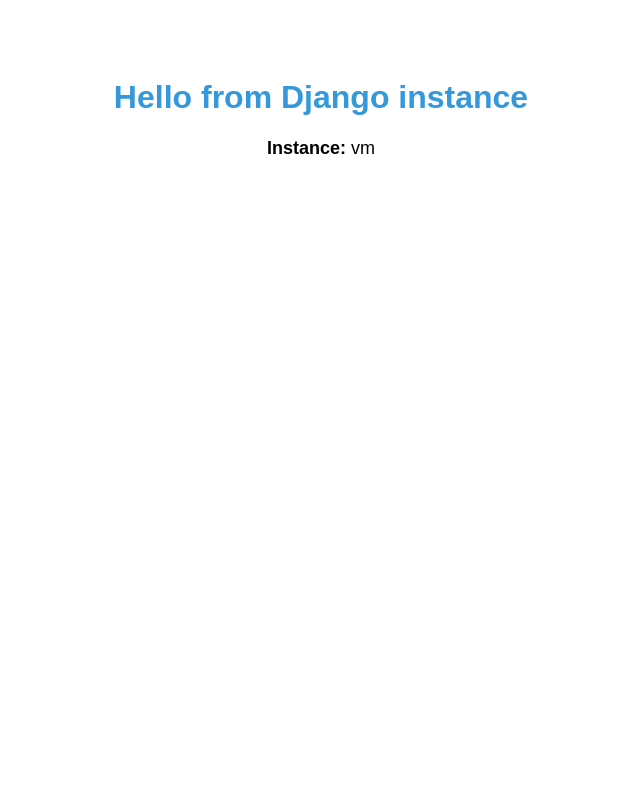
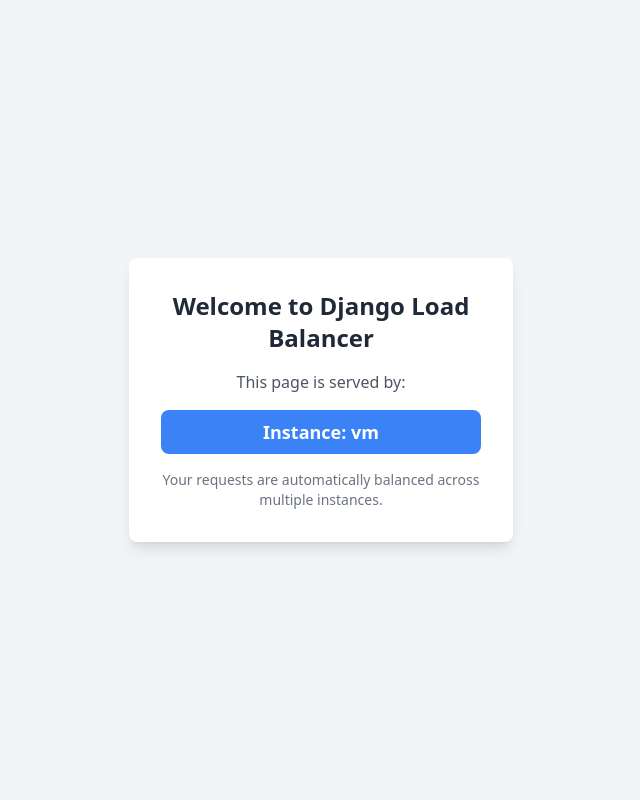
Before and after one commit to hamzaaityoussef/django-load-balancing-v1, a Django app: page / in a window 1280 px wide. Shown: the whole page, without its empty margins (319-959 px from the left). Run offline with Django 5.2, Linux system fonts and the light colour scheme; some libraries are stand-ins or nearby versions.

Commit message:
update home and readme

```diff
--- a/application/templates/home.html
+++ b/application/templates/home.html
@@ -3,15 +3,19 @@
 <head>
     <meta charset="UTF-8">
     <meta name="viewport" content="width=device-width, initial-scale=1.0">
-    <title>Django Load Balancer</title>
-    <style>
-        body { text-align: center; font-family: Arial, sans-serif; padding: 50px; }
-        h1 { color: #3498db; }
-        p { font-size: 18px; }
-    </style>
+    <title>Load Balancing with Django</title>
+    <script src="https://cdn.tailwindcss.com"></script>
 </head>
-<body>
-    <h1>Hello from Django instance</h1>
-    <p><strong>Instance:</strong> {{ hostname }}</p>
+<body class="bg-gray-100 flex items-center justify-center h-screen">
+    <div class="bg-white p-8 rounded-lg shadow-lg text-center w-96">
+        <h1 class="text-2xl font-bold text-gray-800">Welcome to Django Load Balancer</h1>
+        <p class="mt-4 text-gray-600">This page is served by:</p>
+
+        <div class="mt-4 bg-blue-500 text-white px-4 py-2 rounded-lg text-lg font-semibold">
+            Instance: <span class="font-bold">{{ hostname }}</span>
+        </div>
+
+        <p class="mt-4 text-sm text-gray-500">Your requests are automatically balanced across multiple instances.</p>
+    </div>
 </body>
 </html>
```
Also changed, not shown: README.md.
